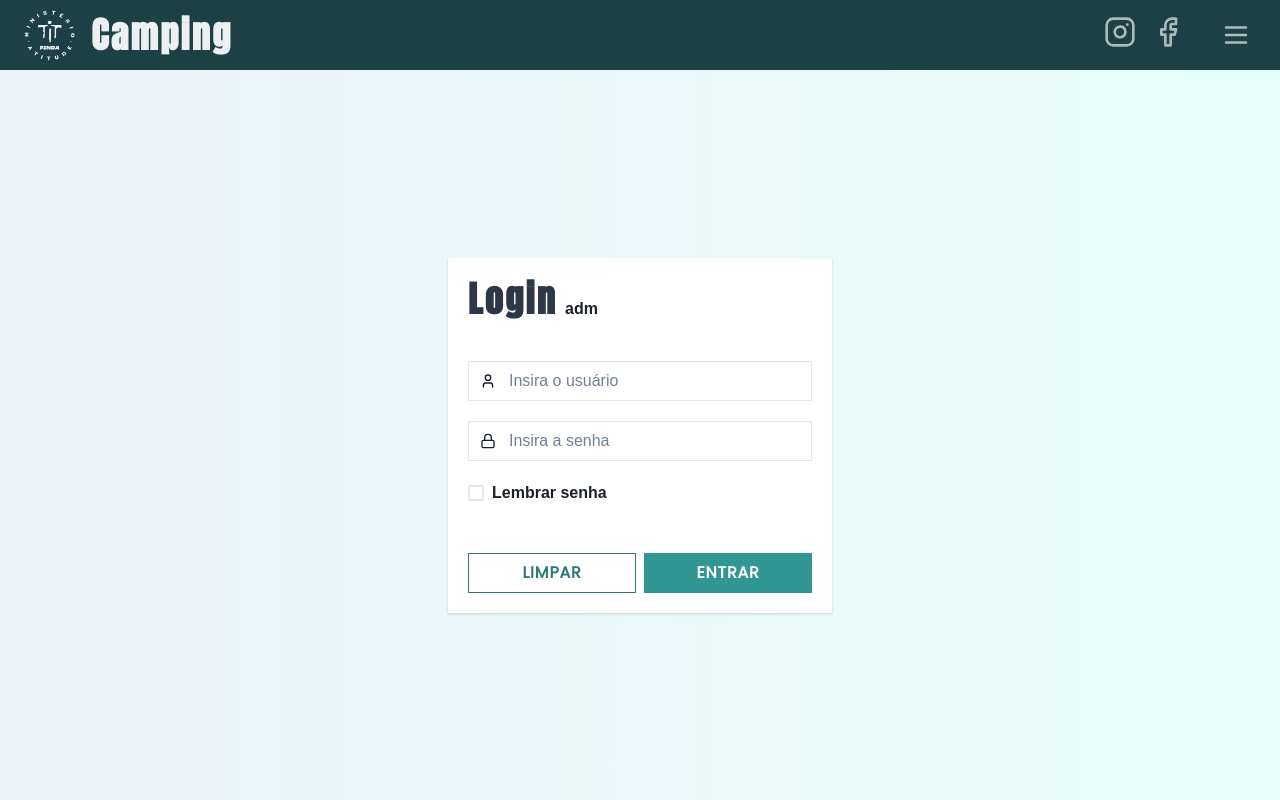
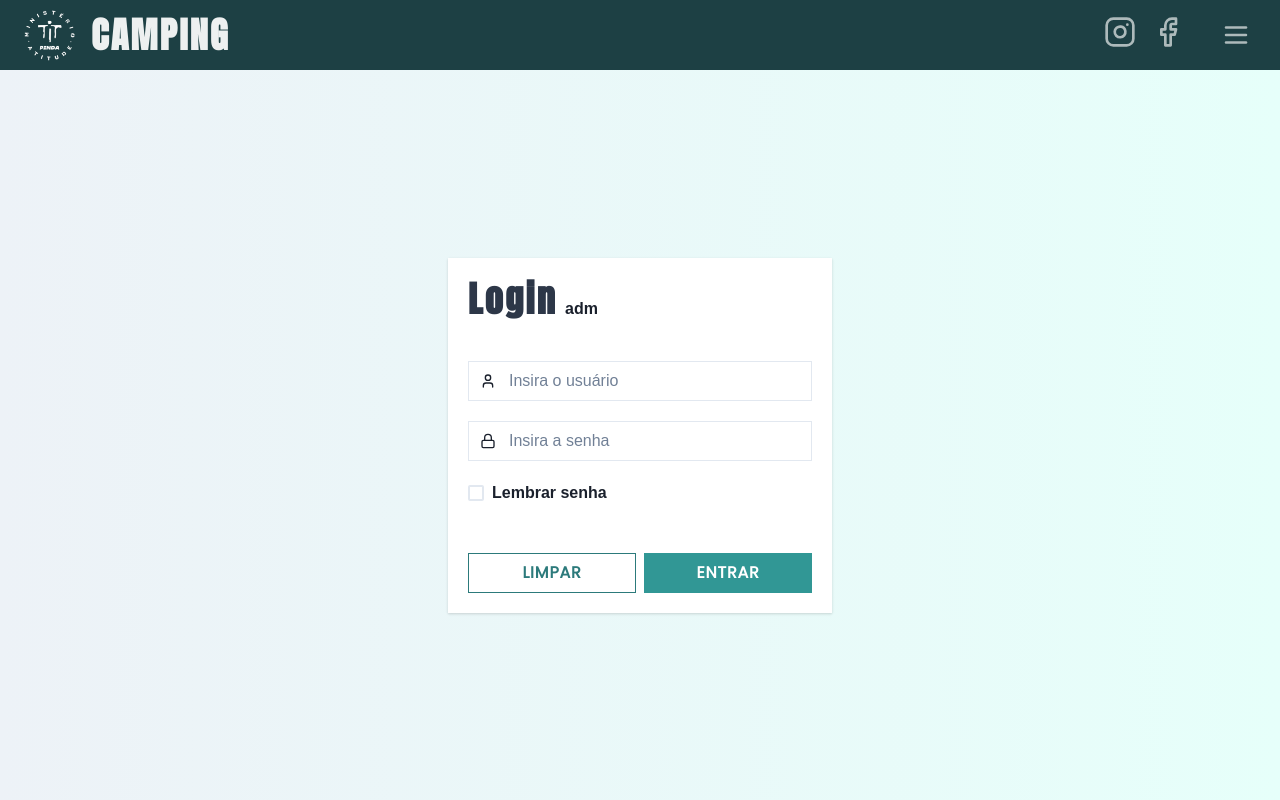
Before and after one commit to wellingtongmota/camping, a React (Vite) app: page /camping-fonte/login in a window 1280 px wide. Built offline with nearby package versions, Linux system fonts and the light colour scheme; no server answers.

Commit message:
Adição uppercase no texto da logo

```diff
--- a/src/components/navbar/Navbar.jsx
+++ b/src/components/navbar/Navbar.jsx
@@ -29,7 +29,7 @@ const Navbar = () => {
           src={logo}
           alt='Logo do site'
         />
-        <Heading>Camping</Heading>
+        <Heading textTransform='uppercase'>Camping</Heading>
       </Flex>
 
       <Flex gap={[2, 4, 4]} align='center'>
```
